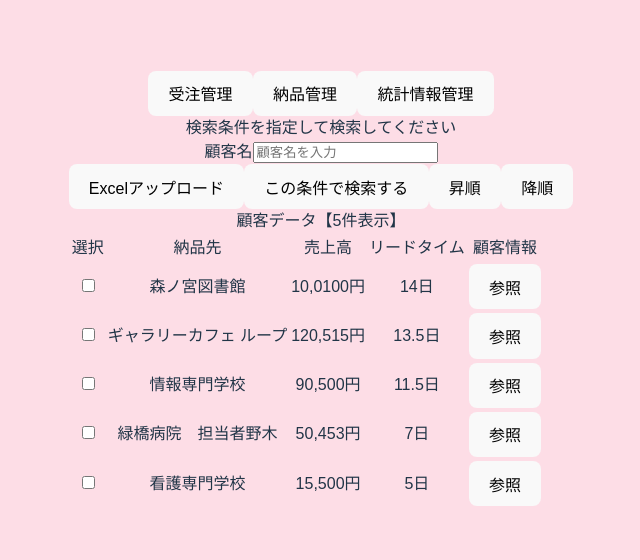
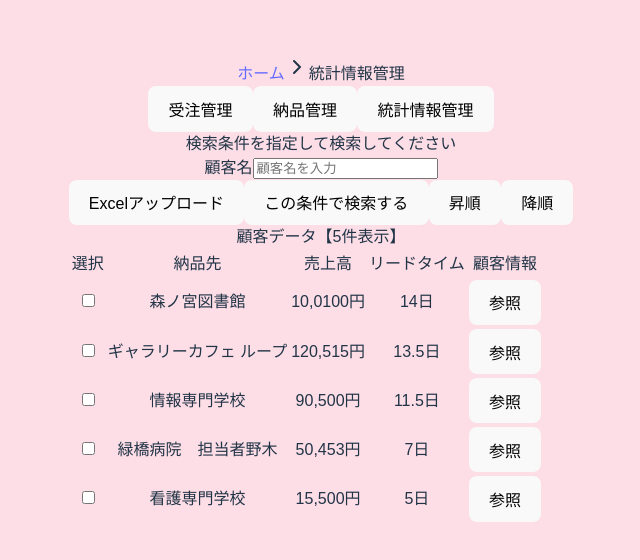
Before and after one commit to sugichan-a/SystemDev_teamD, a React (Vite) app in the folder frontend/: page /stats in a window 1280 px wide. Shown: the part 110-670 px from the top of the page, without its empty margins (319-959 px from the left). Built offline with nearby package versions, Linux system fonts and the light colour scheme.

Commit message:
統計情報管理修正

```diff
--- a/frontend/src/Pages/StatsPage.jsx
+++ b/frontend/src/Pages/StatsPage.jsx
@@ -1,5 +1,6 @@
 import React, { useState } from 'react';
-import { useNavigate } from 'react-router-dom';
+import { useNavigate, Link, useLocation } from 'react-router-dom';
+import { ChevronRight } from 'lucide-react';
 import Button from '../components/Button';
 
 const initialCustomerData = [
@@ -37,6 +38,53 @@ const initialCustomerData = [
 
 const parseLeadTime = (leadTime) => parseFloat(leadTime.replace('日', ''));
 
+// --- Breadcrumbsコンポーネントを外に出す ---
+const Breadcrumbs = () => {
+  const location = useLocation();
+  const paths = location.pathname.split('/').filter(Boolean);
+
+  // 表示名マッピング
+  const displayNameMap = {
+    orders: '受注管理',
+    create: '注文書作成',
+    edit: '注文書編集',
+    deliveries: '納品管理',
+    stats: '統計情報管理',
+    customers: '顧客情報',
+  };
+
+  const breadcrumbItems = paths.map((segment, index) => {
+    const isLast = index === paths.length - 1;
+    const pathSlice = paths.slice(0, index + 1);
+    const routePath = '/' + pathSlice.join('/');
+
+    // ID部分は除外（edit/:id など）
+    const label = displayNameMap[segment] || (segment.match(/^\d+$/) ? '詳細' : segment);
+
+    return (
+      <span key={routePath} className="flex items-center gap-1">
+        {!isLast ? (
+          <>
+            <Link to={routePath} className="text-blue-600 hover:underline">{label}</Link>
+            <ChevronRight className="inline w-4 h-4 text-gray-400" />
+          </>
+        ) : (
+          <span className="text-gray-500">{label}</span>
+        )}
+      </span>
+    );
+  });
+
+  return (
+    <nav className="text-sm text-gray-700 flex items-center gap-1 mb-4">
+      <Link to="/" className="text-blue-600 hover:underline">ホーム</Link>
+      {paths.length > 0 && <ChevronRight className="inline w-4 h-4 text-gray-400" />}
+      {breadcrumbItems}
+    </nav>
+  );
+};
+// --- ここまで ---
+
 const StatsPage = () => {
   const [keyword, setKeyword] = useState('');
   const [data, setData] = useState(
@@ -50,7 +98,7 @@ const StatsPage = () => {
     setData(
       [...initialCustomerData]
         .filter((item) => item.name.includes(keyword))
-        .sort((a, b) => parseLeadTime(b.leadTime) - parseLeadTime(a.leadTime)) // 検索後もリードタイム降順
+        .sort((a, b) => parseLeadTime(b.leadTime) - parseLeadTime(a.leadTime))
     );
     setSelected([]);
   };
@@ -65,7 +113,7 @@ const StatsPage = () => {
     setData(sorted);
   };
 
-  // Excelアップロード（ダミー）
+  // Excelアップロードボタン（ダミー）
   const handleExcelUpload = () => {
     alert('Excelアップロード（ダミー）');
   };
@@ -79,6 +127,9 @@ const StatsPage = () => {
 
   return (
     <div className="p-6 bg-gray-100 space-y-6">
+      {/* パンくずリスト */}
+      <Breadcrumbs />
+
       {/* ナビゲーションボタン */}
       <div className="grid grid-cols-1 sm:grid-cols-2 md:grid-cols-3 gap-4 mb-6">
         <Button onClick={() => navigate('/orders')}>受注管理</Button>
```
